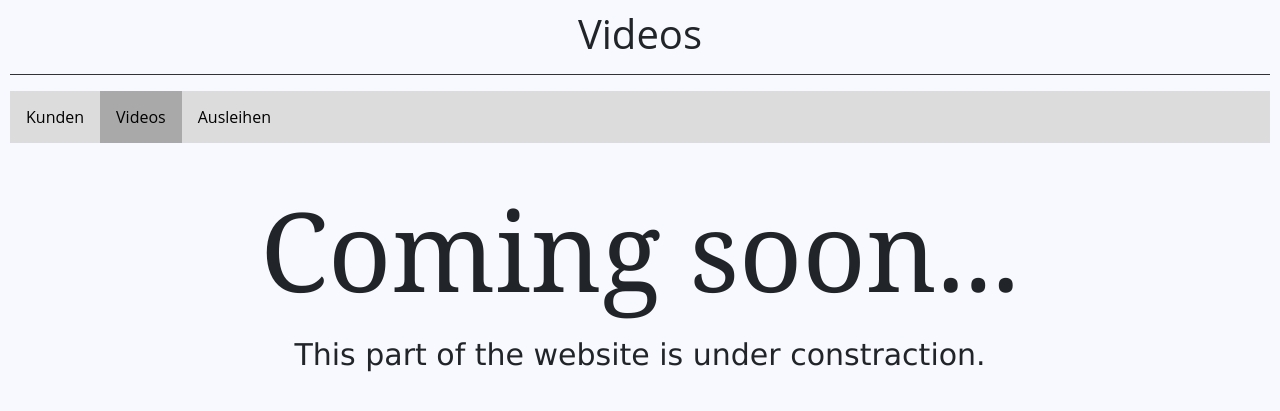
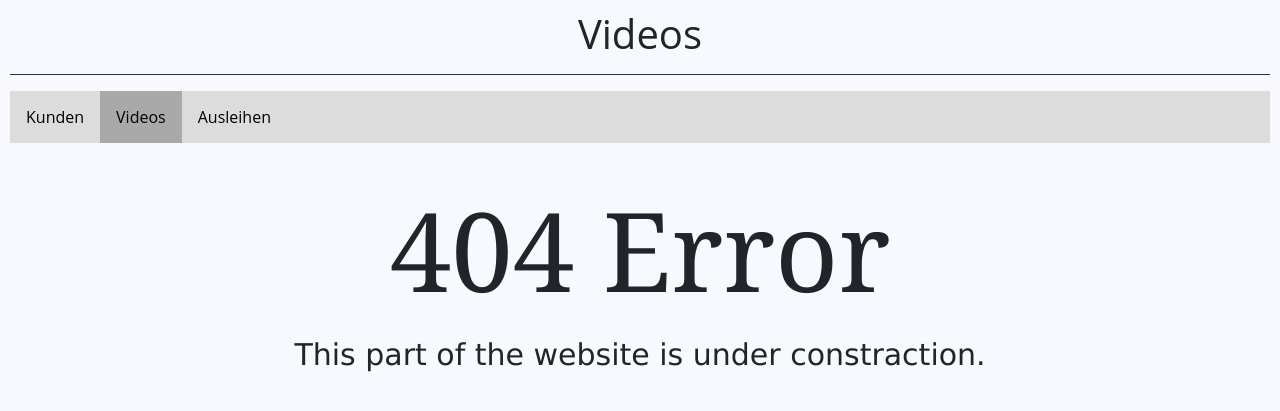
Before and after one commit to Sascha-Sigel/JOSS-Projekt, a PHP site: page /videos.php in a window 1280 px wide. Shown: the top 411 px of the page. Run offline with PHP 8.4, Linux system fonts and the light colour scheme; some libraries are stand-ins or nearby versions.

Commit message:
update22.06.

```diff
--- a/ausleihen.php
+++ b/ausleihen.php
@@ -46,7 +46,7 @@
         </nav>
         <br>
         <div class="constraction">
-            <header>Coming soon...</header>
+            <header>404 Error</header>
             <p>This part of the website is under constraction.</p>
         </div>
     </div>
--- a/videos.php
+++ b/videos.php
@@ -46,7 +46,7 @@
         </nav>
         <br>
         <div class="constraction">
-            <header>Coming soon...</header>
+            <header>404 Error</header>
             <p>This part of the website is under constraction.</p>
         </div>
     </div>
```
